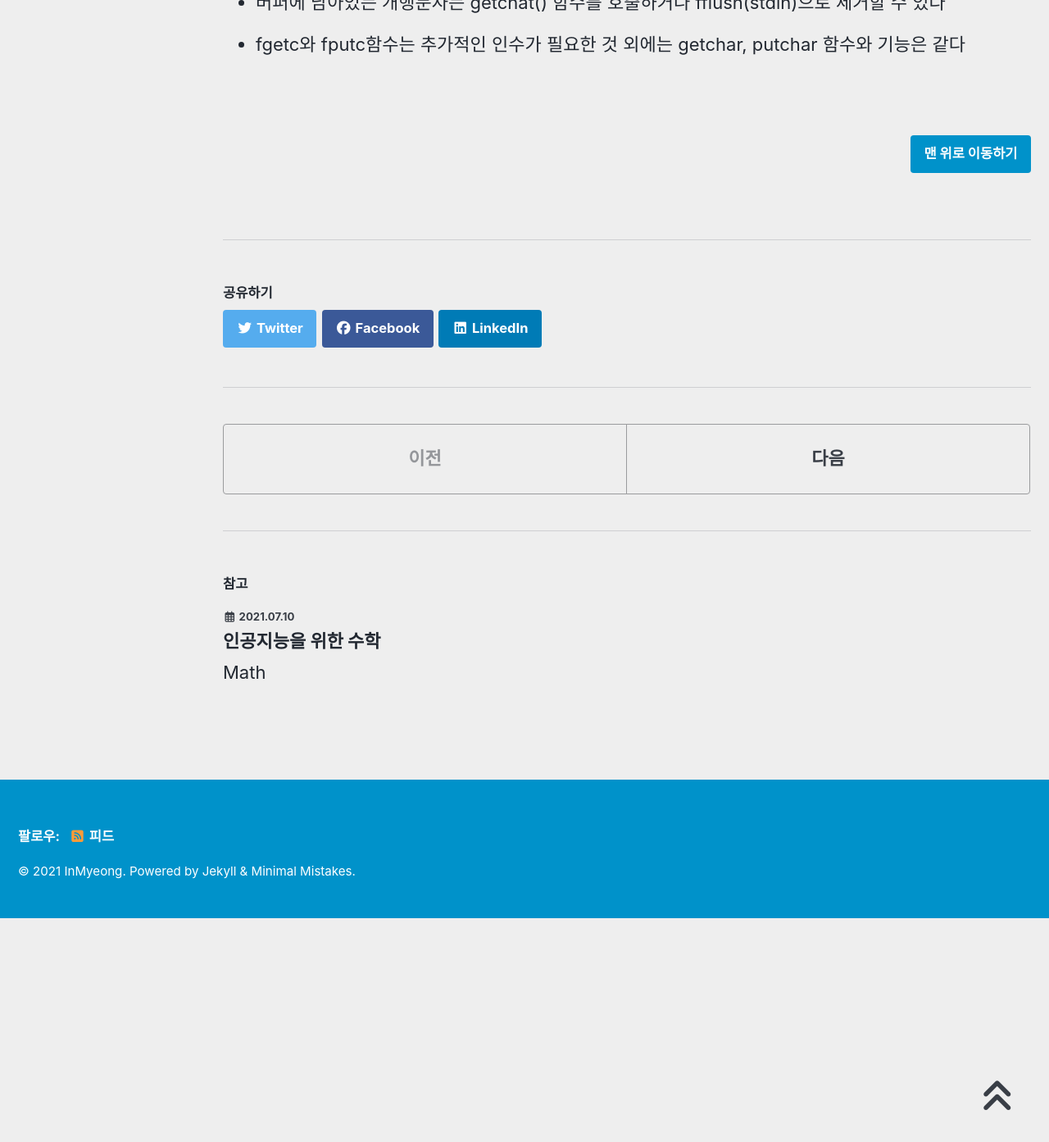
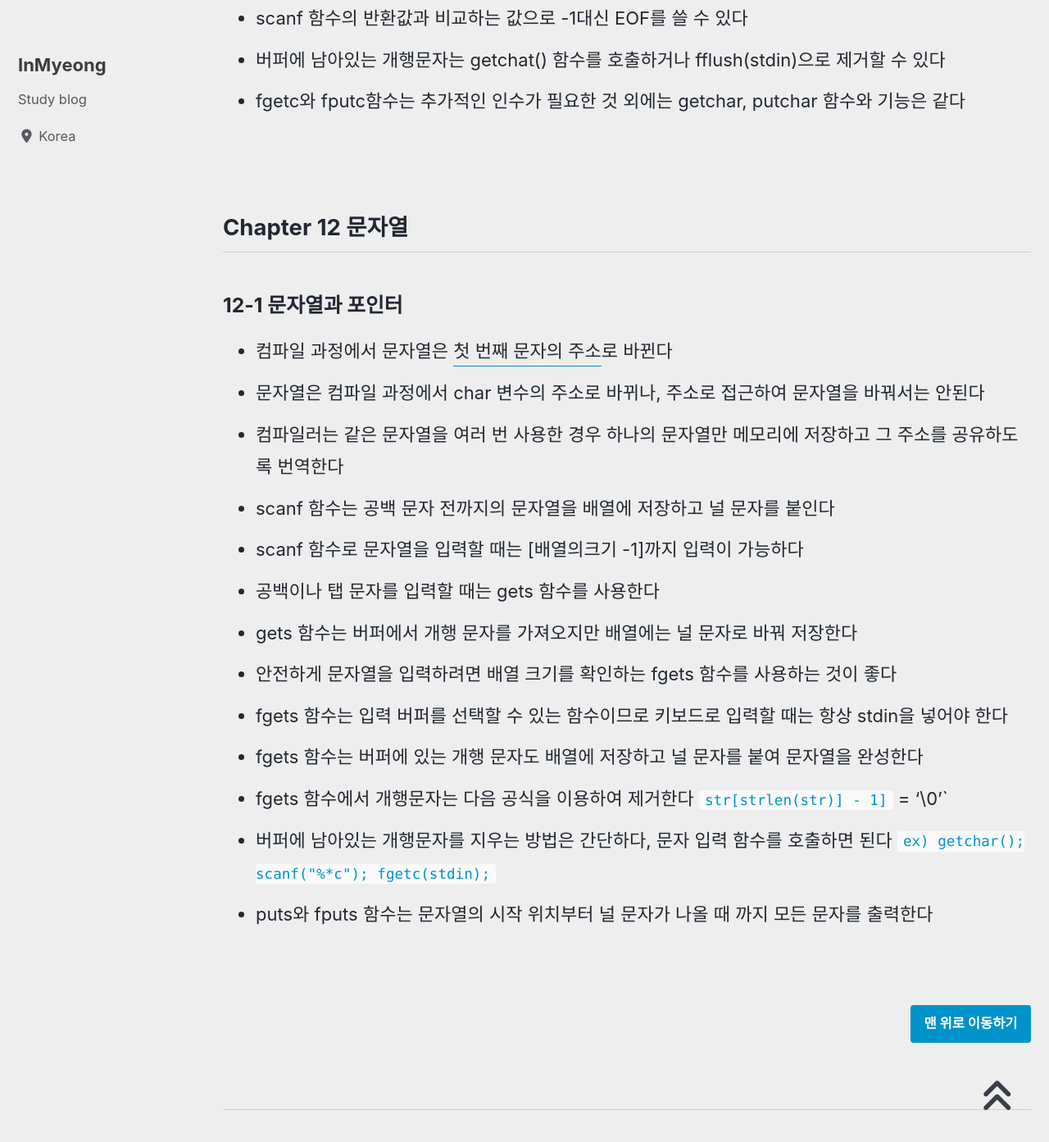
Before and after one commit to devMyeong/devMyeong.github.io, a Jekyll site: the page built from _posts/c/2021-06-28-c.md, in a window 1280 px wide and 1400 px high, scrolled down 11932 px. Shown: the top 1393 px of the window at 82% size. Built offline with Jekyll 4.4.1, drawn with Linux system fonts in a browser that asks for light colours; cached includes are drawn as plain includes; nearby versions of some CDN libraries; some web fonts are replaced; before the commit the page ends 13052 px from its top, so only the background shows below that; some of the changed text lies outside the part shown.

Commit message:
update c chapter 12-1

```diff
--- a/_posts/c/2021-06-28-c.md
+++ b/_posts/c/2021-06-28-c.md
@@ -219,4 +219,23 @@ void input_ary(double *pa, int size)
 
 <br>
 
+## Chapter 12 문자열
+
+### 12-1 문자열과 포인터
+- 컴파일 과정에서 문자열은 <u>첫 번째 문자의 주소</u>로 바뀐다
+- 문자열은 컴파일 과정에서 char 변수의 주소로 바뀌나, 주소로 접근하여 문자열을 바꿔서는 안된다
+- 컴파일러는 같은 문자열을 여러 번 사용한 경우 하나의 문자열만 메모리에 저장하고 그 주소를 공유하도록 번역한다
+- scanf 함수는 공백 문자 전까지의 문자열을 배열에 저장하고 널 문자를 붙인다
+- scanf 함수로 문자열을 입력할 때는 [배열의크기 -1]까지 입력이 가능하다
+- 공백이나 탭 문자를 입력할 때는 gets 함수를 사용한다
+- gets 함수는 버퍼에서 개행 문자를 가져오지만 배열에는 널 문자로 바꿔 저장한다
+- 안전하게 문자열을 입력하려면 배열 크기를 확인하는 fgets 함수를 사용하는 것이 좋다
+- fgets 함수는 입력 버퍼를 선택할 수 있는 함수이므로 키보드로 입력할 때는 항상 stdin을 넣어야 한다
+- fgets 함수는 버퍼에 있는 개행 문자도 배열에 저장하고 널 문자를 붙여 문자열을 완성한다
+- fgets 함수에서 개행문자는 다음 공식을 이용하여 제거한다 `str[strlen(str)] - 1]` = '\0'`
+- 버퍼에 남아있는 개행문자를 지우는 방법은 간단하다, 문자 입력 함수를 호출하면 된다 `ex) getchar(); scanf("%*c"); fgetc(stdin);`
+- puts와 fputs 함수는 문자열의 시작 위치부터 널 문자가 나올 때 까지 모든 문자를 출력한다
+
+<br>
+
 [맨 위로 이동하기](#){: .btn .btn--primary }{: .align-right}
```
